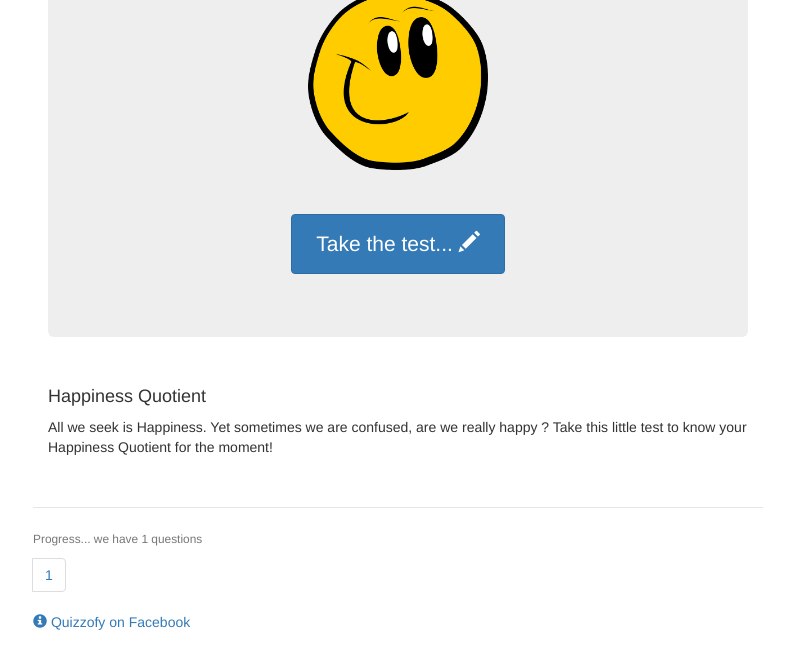
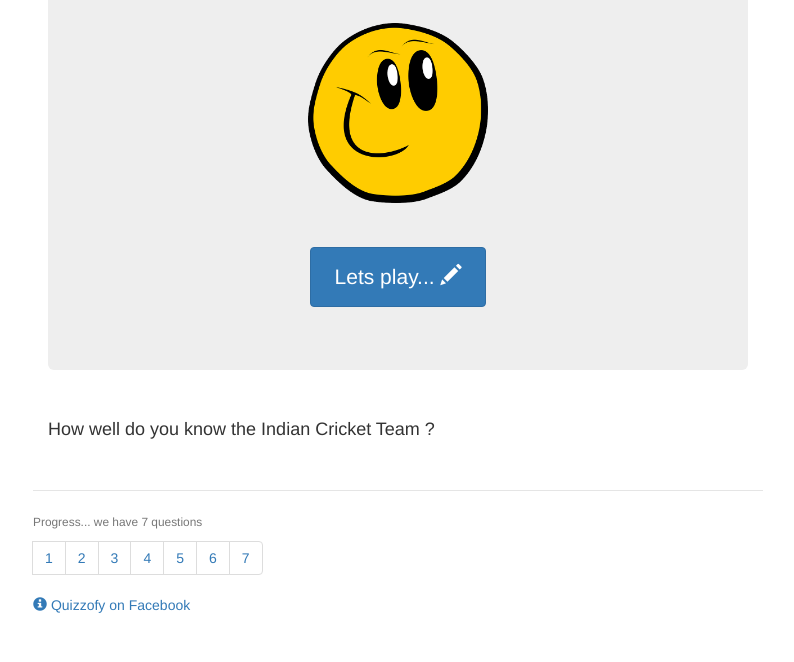
Before and after one commit to manishnasa/quiz, a website: page app/index.html in a window 1280 px wide. Shown: the part 271-933 px from the top of the page, without its empty margins (242-1036 px from the left). Drawn offline with nearby package versions, Linux system fonts and the light colour scheme; some packages are replaced by stand-ins of ours; files that its build step writes are made by us from their sources.

Commit message:
cricket quiz

```diff
--- a/app/scripts/controllers/question.js
+++ b/app/scripts/controllers/question.js
@@ -11,29 +11,161 @@ angular.module('quizApp')
   .controller('QuestionCtrl', function ($scope, $routeParams) {
 
 	  var q1 = {
-  		question: "What was Salman Khan aka Prem's pet dialogue ?",
+  		question: "Which Indian cricketer is married to the half Bengali - half British amateur boxer, Ayesha Mukherji  ?",
   		options: [
   			{
-  				text: "ui maa",
+  				text: "Mohit Sharma",
+  				category: "wrong"
+  			},
+  			{
+  				text :"Shikhar Dhawan",
   				category: "right"
   			},
   			{
-  				text :"hai laa",
+  				text :"Rohit Sharma",
   				category: "wrong"
   			},
   			{
-  				text :"arre yaar",
+  				text :"Virat Kohli",
   				category: "wrong"
-  			},
-  			{
-  				text :"chal be",
-  				category: "wrong"
-  			},
+  			}
   		]
   	};
 
+    var q2 = {
+      question: "Who got run out for a duck in their One Day International debut ?",
+      options: [
+        {
+          text: "MS Dhoni",
+          category: "right"
+        },
+        {
+          text :"Virat Kohli",
+          category: "wrong"
+        },
+        {
+          text :"Ravindra Jadeja",
+          category: "wrong"
+        },
+        {
+          text :"Ajinkya Rahane",
+          category: "wrong"
+        }
+      ]
+    };
+
+    var q3 = {
+      question: "Whose nick name is 'Cheeku' ?",
+      options: [
+        {
+          text: "Suresh Raina",
+          category: "wrong"
+        },
+        {
+          text :"Virat Kohli",
+          category: "right"
+        },
+        {
+          text :"Shikhar Dhawan",
+          category: "wrong"
+        },
+        {
+          text :"Ajinkya Rahane",
+          category: "wrong"
+        }
+      ]
+    };
+
+    var q4 = {
+      question: "Which of the following cricketers is the son of a watchman from Jamnagar ?",
+      options: [
+        {
+          text: "Umesh Yadav",
+          category: "wrong"
+        },
+        {
+          text :"Mohammed Shami",
+          category: "wrong"
+        },
+        {
+          text :"Ambati Rayudu",
+          category: "wrong"
+        },
+        {
+          text :"Ravindra Jadeja",
+          category: "right"
+        }
+      ]
+    };
+
+    var q5 = {
+      question: "Which cricketer got to opportunity to make his test debut because Shikhar Dhawan injured his knucles and Gautam Gambhir caught jaundice ?",
+      options: [
+        {
+          text: "Ajinkya Rahane",
+          category: "right"
+        },
+        {
+          text :"Stuart Binny",
+          category: "wrong"
+        },
+        {
+          text :"Axar Patel",
+          category: "wrong"
+        },
+        {
+          text :"Mohit Sharma",
+          category: "wrong"
+        }
+      ]
+    };
+
+    var q6 = {
+      question: "Who is the son of a coal mine worker from Deoria district in Uttar Pradesh ?",
+      options: [
+        {
+          text: "Ambati Rayudu",
+          category: "wrong"
+        },
+        {
+          text :"Ravindra Jadeja",
+          category: "wrong"
+        },
+        {
+          text :"Umesh Yadav",
+          category: "right"
+        },
+        {
+          text :"Mohit Sharma",
+          category: "wrong"
+        }
+      ]
+    };
+
+    var q7 = {
+      question: "Who is the only Indian batsman who has scored a century in World T20 Cricket ?",
+      options: [
+        {
+          text: "Rohit Sharma",
+          category: "wrong"
+        },
+        {
+          text :"Virat Kohli",
+          category: "wrong"
+        },
+        {
+          text :"Yuvraj Singh",
+          category: "wrong"
+        },
+        {
+          text :"Suresh Raina",
+          category: "right"
+        }
+      ]
+    };
+
   	$scope.questions = [
-      q1
+      q1, q2, q3, q4, q5, q6, q7
     ];
 
     $scope.current = parseInt($routeParams.id, 10);
--- a/app/views/main.html
+++ b/app/views/main.html
@@ -1,13 +1,12 @@
 <div class="jumbotron">
-  <h2>Are you really happy ?</h2>
+  <h2>How well do you know the Indian Cricket Team ?</h2>
   <p class="lead">
     <br><img src="images/happiness.png" alt="Are you really happy ?" height=180><br><br>
   </p>
-  <p><a class="btn btn-primary" ng-href="#/question/0">Take the test... <span class="glyphicon glyphicon-pencil"></span></a></p>
+  <p><a class="btn btn-primary" ng-href="#/question/0">Lets play... <span class="glyphicon glyphicon-pencil"></span></a></p>
 </div>
 <div class="row marketing">
-  <h4>Happiness Quotient</h4>
+  <h4>How well do you know the Indian Cricket Team ?</h4>
   <p>
-    All we seek is Happiness. Yet sometimes we are confused, are we really happy ? Take this little test to know your Happiness Quotient for the moment!
   </p>
 </div>
```
Also changed, not shown: app/views/question.html (+3 -2 lines).
